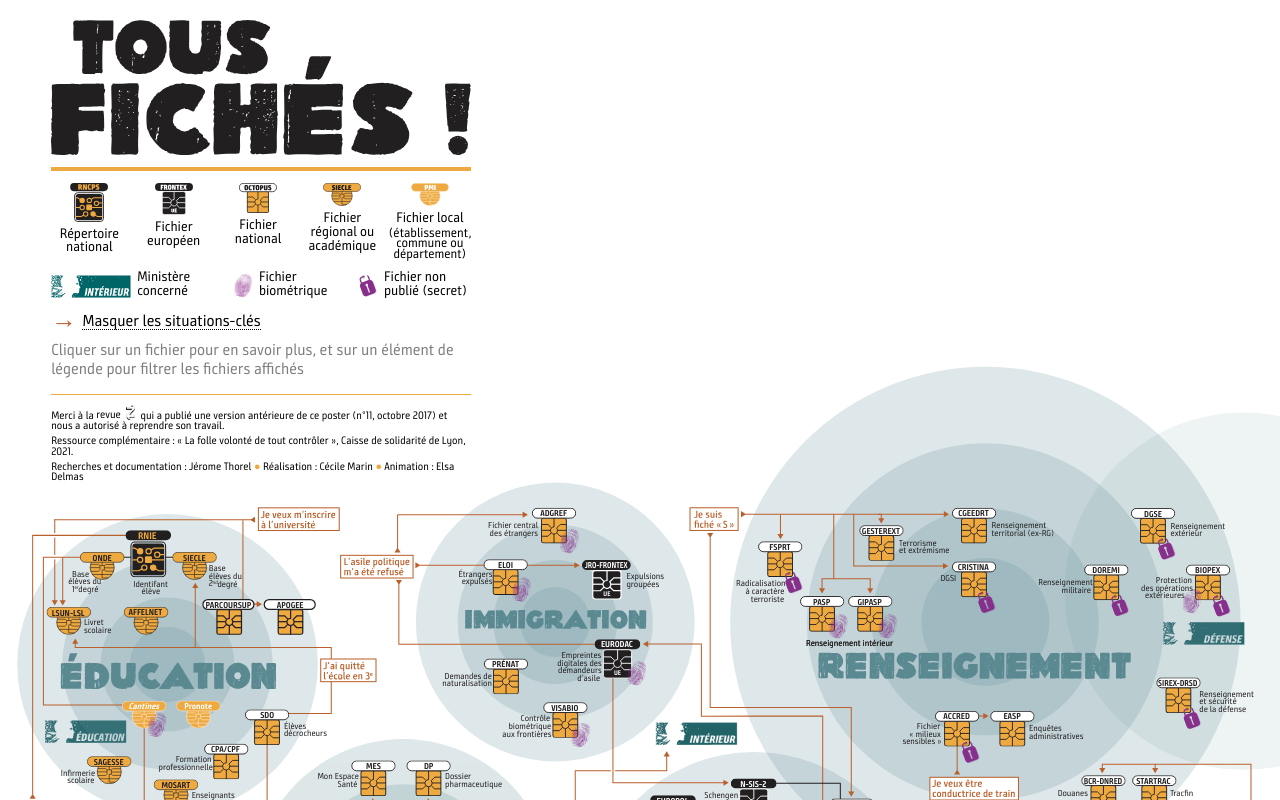
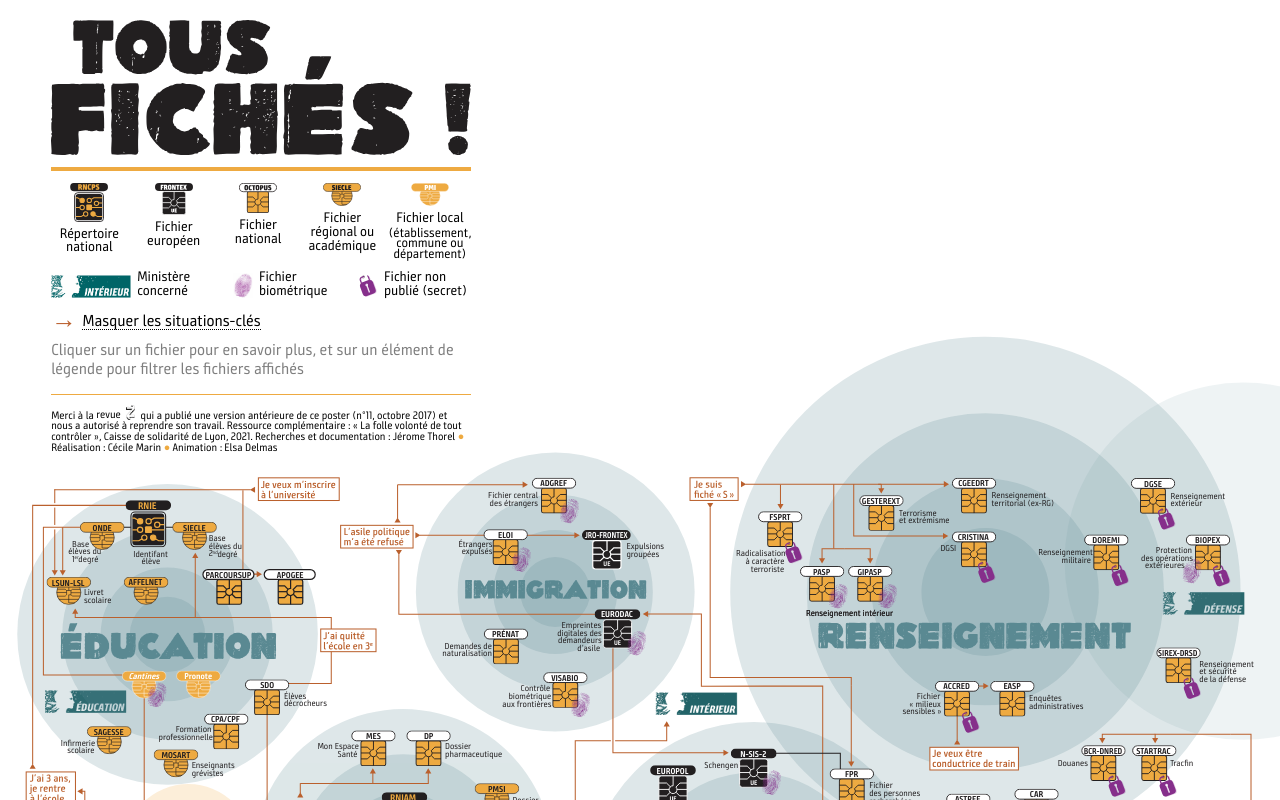
Before and after one commit to elsadl/diplo-tous-fiches, a Svelte app: page / in a window 1280 px wide. Shown: the top 800 px of the page. Built offline with nearby package versions, Linux system fonts and the light colour scheme.

Commit message:
on rassemble le paragraphe détails

```diff
--- a/src/Legende.svelte
+++ b/src/Legende.svelte
@@ -173,14 +173,15 @@
     <p>
       Merci à la <a href="https://www.zite.fr" target="_blank"
         >revue <img src={BASE_PATH + "zite.png"} alt="Zite" /></a
-      > qui a publié une version antérieure de ce poster (n°11, octobre 2017) et
+      >
+      qui a publié une version antérieure de ce poster (n°11, octobre 2017) et
       nous a autorisé à reprendre son travail.
-    </p>
-    <p>
-      Ressource complémentaire : « La folle volonté de tout contrôler », Caisse
-      de solidarité de Lyon, 2021.
-    </p>
-    <p>
+      <!-- </p>
+    <p> -->
+      Ressource complémentaire : « La folle volonté de tout contrôler », Caisse de
+      solidarité de Lyon, 2021.
+      <!-- </p>
+    <p> -->
       Recherches et documentation : Jérome Thorel <span>●</span> Réalisation :
       Cécile Marin <span>●</span> Animation : Elsa Delmas
     </p>
```
